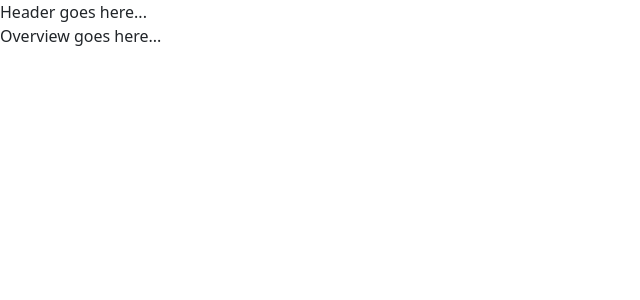
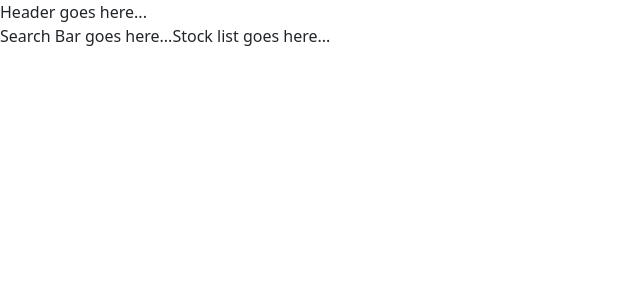
Before and after one commit to arhillis/trading-app, a React (Create React App) app: page / in a window 1280 px wide. Shown: the top 300 px of the page, without its empty margins (0-640 px from the left). Built offline with nearby package versions, Linux system fonts and the light colour scheme.

Commit message:
Added search bar, stock list

```diff
--- /dev/null
+++ b/src/components/searchbar.js
@@ -0,0 +1,5 @@
+function SearchBar(){
+    return (<>Search Bar goes here...</>)
+}
+
+export default SearchBar;
--- /dev/null
+++ b/src/components/stock-list.js
@@ -0,0 +1,5 @@
+function StockList(){
+    return (<>Stock list goes here...</>)
+}
+
+export default StockList;
--- a/src/routes/overview.js
+++ b/src/routes/overview.js
@@ -1,5 +1,11 @@
+import SearchBar from "../components/searchbar";
+import StockList from "../components/stock-list";
+
 function Overview(){
-    return (<div>Overview goes here...</div>)
+    return (<div>
+        <SearchBar />
+        <StockList />
+    </div>)
 }
 
 export default Overview;
```
